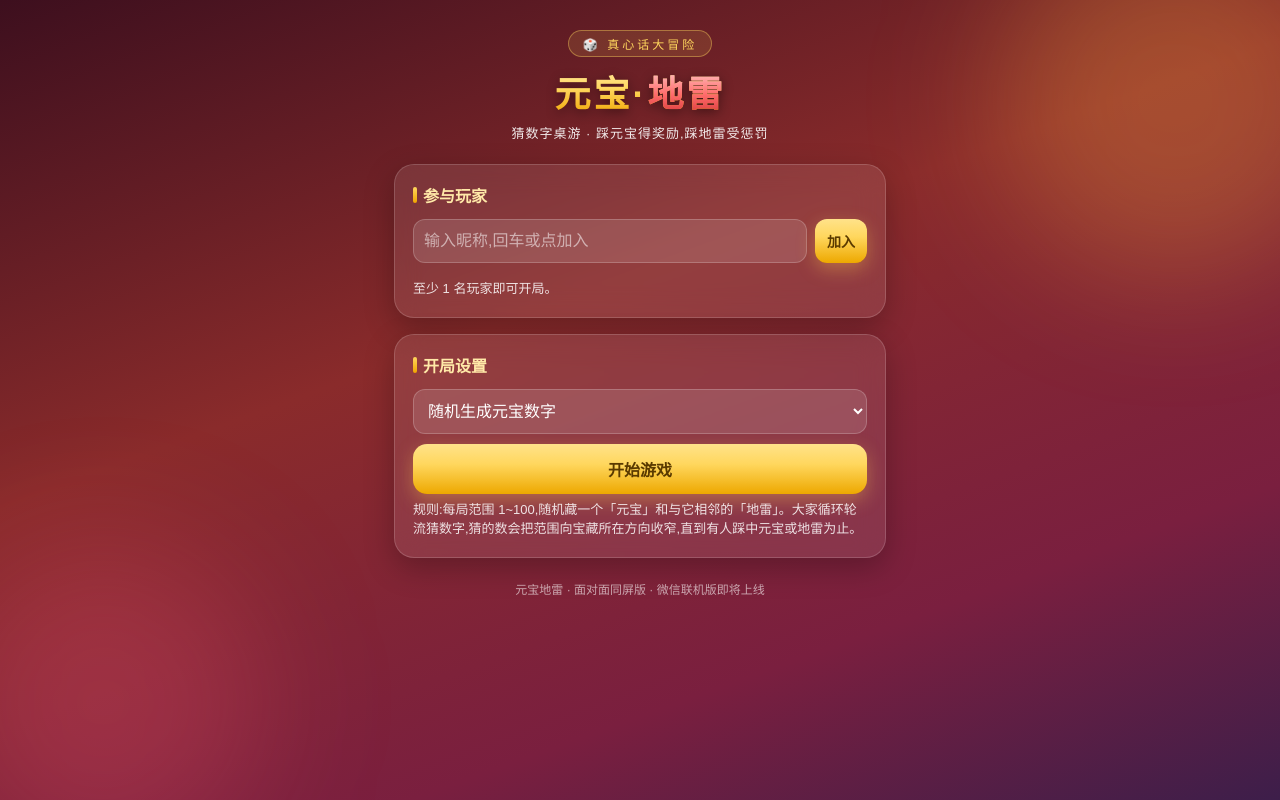
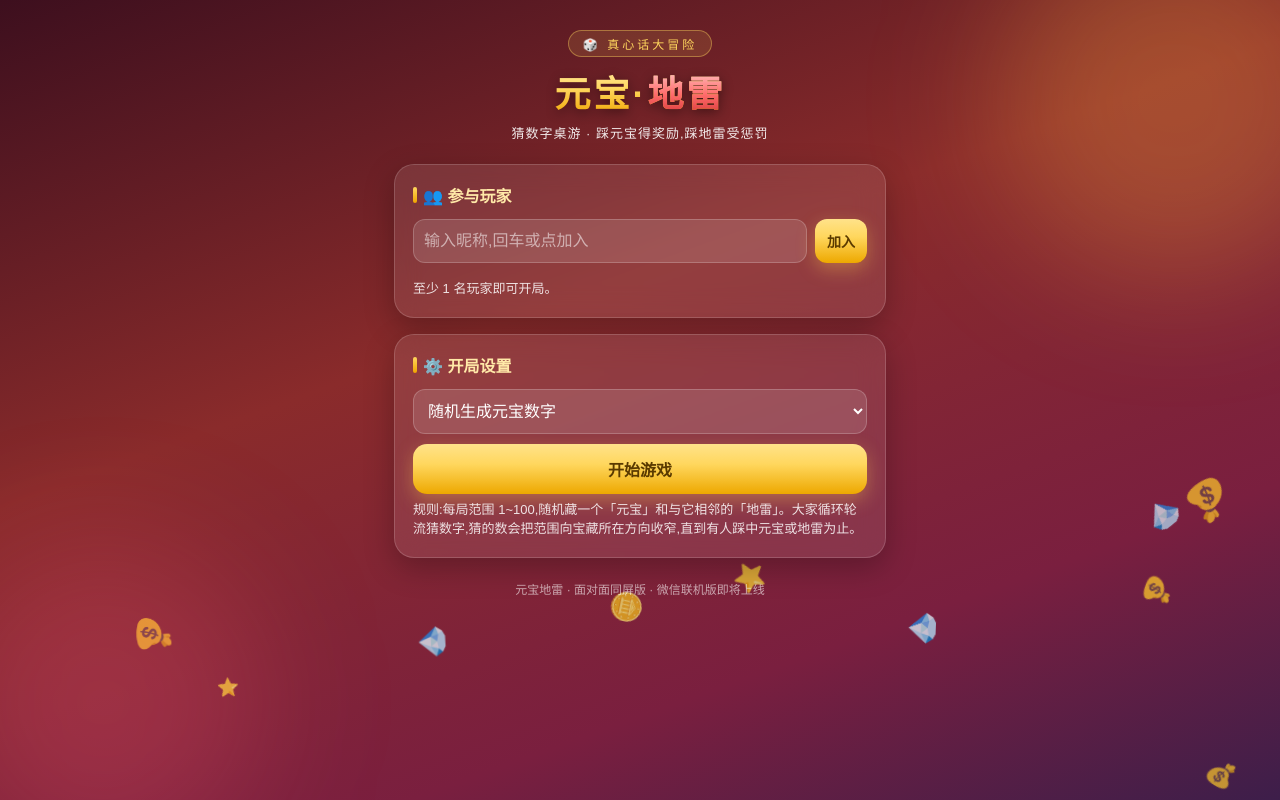
Before and after one commit to qqcbobo/yuanbao-mine, a website: page public/face-to-face.html in a window 1280 px wide. Drawn offline with Linux system fonts and the light colour scheme.

Commit message:
UI 更新:漂浮金币粒子背景、分区图标标题

```diff
--- a/public/face-to-face.html
+++ b/public/face-to-face.html
@@ -26,6 +26,18 @@
   }
   @keyframes float1 { from { transform: translate(0,0) scale(1); } to { transform: translate(-40px,30px) scale(1.15); } }
   @keyframes float2 { from { transform: translate(0,0) scale(1.1); } to { transform: translate(50px,-30px) scale(.95); } }
+  /* 漂浮金币粒子 */
+  .particles { position: fixed; inset: 0; overflow: hidden; pointer-events: none; z-index: 0; }
+  .particles span {
+    position: absolute; bottom: -60px; font-size: 26px; opacity: 0;
+    animation: rise linear infinite;
+  }
+  @keyframes rise {
+    0% { transform: translateY(0) rotate(0deg); opacity: 0; }
+    10% { opacity: .8; }
+    90% { opacity: .5; }
+    100% { transform: translateY(-105vh) rotate(360deg); opacity: 0; }
+  }
   .wrap { max-width: 520px; margin: 0 auto; padding: 16px 14px 40px; position: relative; z-index: 1; }
   .header { text-align: center; padding: 14px 0 6px; }
   .header .title-badge {
@@ -153,6 +165,8 @@
 </style>
 </head>
 <body>
+<!-- 漂浮金币粒子装饰 -->
+<div class="particles" id="particles"></div>
 <div class="wrap">
   <div class="header">
     <div class="title-badge">🎲 真心话大冒险</div>
@@ -163,7 +177,7 @@
   <!-- ============ 准备阶段 ============ -->
   <div id="setupView">
     <div class="card">
-      <h2>参与玩家</h2>
+      <h2>👥 参与玩家</h2>
       <div class="row">
         <input id="inpName" type="text" placeholder="输入昵称,回车或点加入" maxlength="10">
         <button class="btn btn-gold btn-sm" id="btnAdd" style="flex:0 0 auto;">加入</button>
@@ -173,7 +187,7 @@
     </div>
 
     <div class="card">
-      <h2>开局设置</h2>
+      <h2>⚙️ 开局设置</h2>
       <div class="row">
         <select id="selMode">
           <option value="random">随机生成元宝数字</option>
@@ -212,7 +226,7 @@
     </div>
 
     <div class="card">
-      <h2>猜数记录</h2>
+      <h2>📜 猜数记录</h2>
       <div class="history" id="historyList"></div>
     </div>
   </div>
@@ -574,6 +588,22 @@ $('btnNextRound').addEventListener('click', function () {
 /* ---- 初始化 ---- */
 game = G.createGame();
 renderPlayers();
+
+/* ---- 漂浮粒子 ---- */
+(function () {
+  var box = document.getElementById('particles');
+  if (!box) return;
+  var icons = ['🪙', '💰', '💎', '✨', '🎁', '⭐', '🔥'];
+  for (var i = 0; i < 14; i++) {
+    var s = document.createElement('span');
+    s.textContent = icons[Math.floor(Math.random() * icons.length)];
+    s.style.left = (Math.random() * 100) + '%';
+    s.style.fontSize = (16 + Math.random() * 22) + 'px';
+    s.style.animationDuration = (8 + Math.random() * 10) + 's';
+    s.style.animationDelay = (Math.random() * 8) + 's';
+    box.appendChild(s);
+  }
+})();
 </script>
 </body>
 </html>
```
Also changed, not shown: public/index.html (+35 -5 lines).
